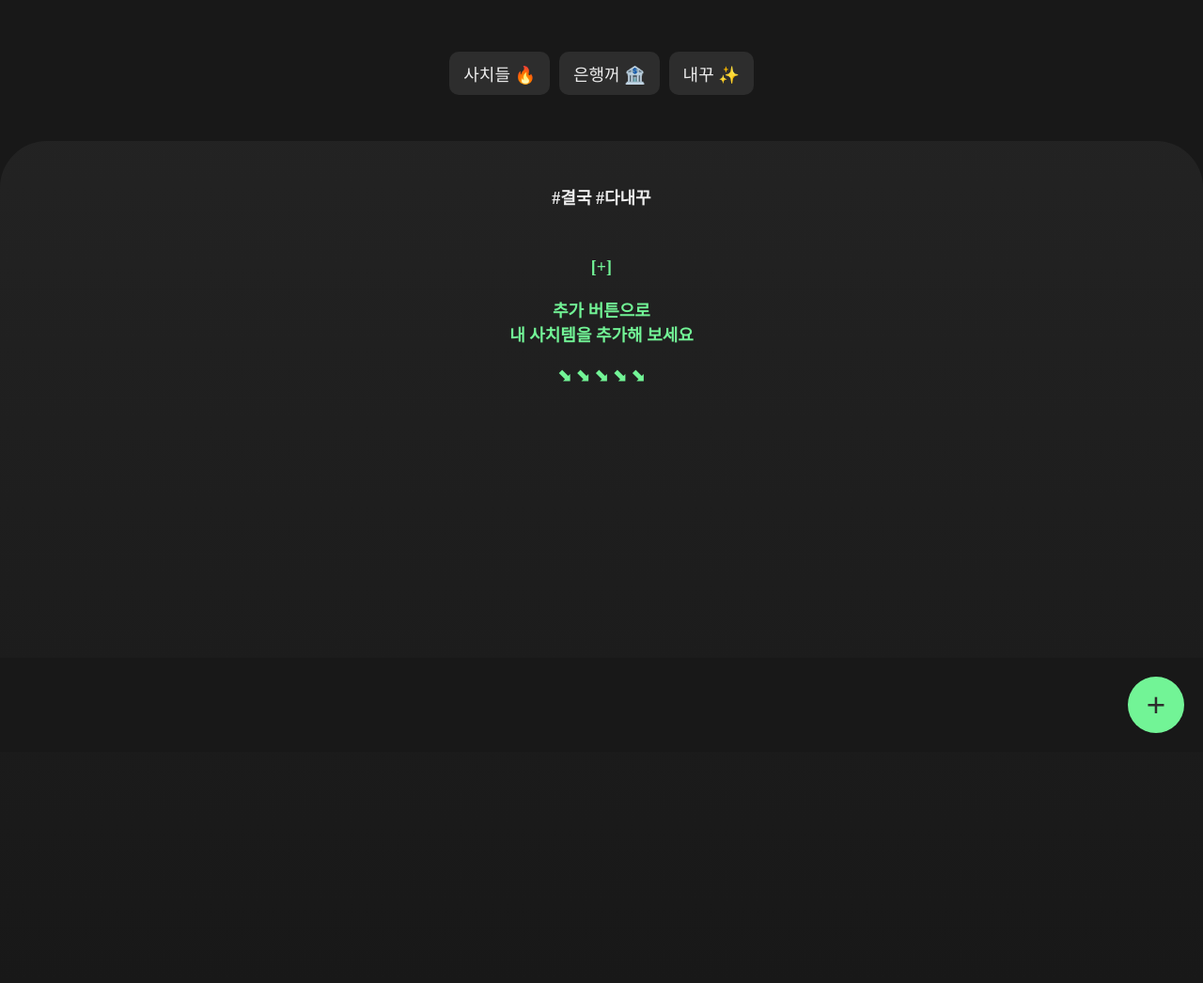
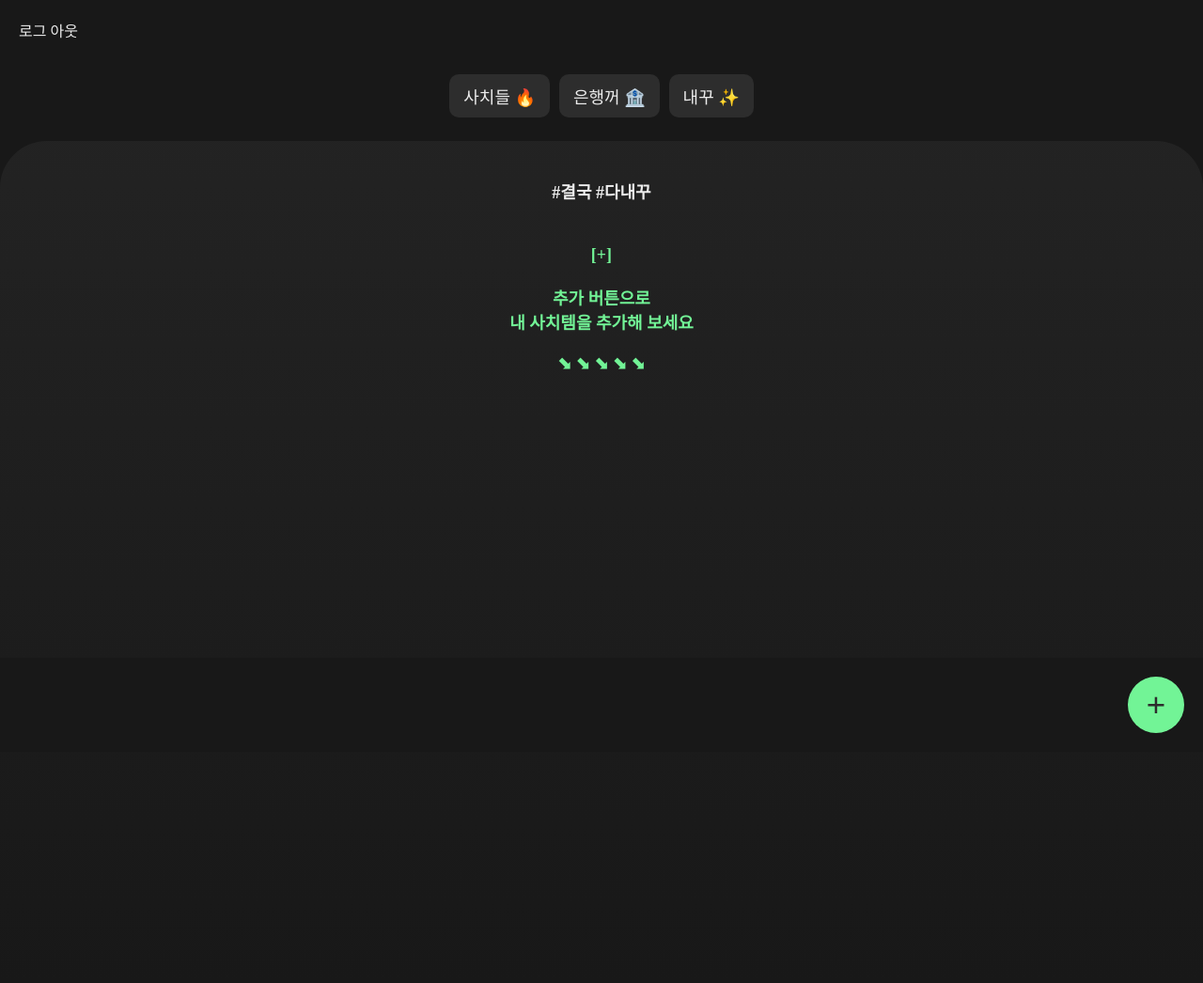
Before and after one commit to JeekLee/hanghae_luxury, a Flask app: page /mainpage/ in a window 1280 px wide. Shown: the whole page at 94% size. Run offline with Flask 2, Linux system fonts and the light colour scheme; some libraries are stand-ins or nearby versions; some web fonts are replaced.

Commit message:
feat : 로그아웃 기능추가

```diff
--- a/static/css/mainpage.css
+++ b/static/css/mainpage.css
@@ -36,9 +36,14 @@ body {
   overflow: hidden;
 
 }
+.log-out {
+  padding: 20px;
+  color: var(--color-graywhite);
+  font-family: var(--font-basic);
+}
 
 header {
-  margin-top: 50px;
+  margin-top: 10px;
   display: flex;
   justify-content: center;
 }
@@ -65,7 +70,7 @@ header button:active {
 }
 
 main {
-  margin-top: 90px;
+  margin-top: 60px;
   width: 100vw;
   height: 55vh;
   display: flex;
@@ -91,7 +96,7 @@ main h5 {
 }
 
 .main-container {
-    margin-top: 22px;
+    margin-top: 15px;
     border-radius: 15px;
   overflow: auto;
 }
--- a/static/js/mainpage.js
+++ b/static/js/mainpage.js
@@ -92,7 +92,6 @@ const buttonClick = (select)=>{
                 },
                 error: function (response) {
                         alert(response['responseJSON']['msg'])
-                        location.href ='/';
                 }
             })}
 
@@ -148,7 +147,6 @@ $(function() {
         },
         error: function (response) {
             alert(response['responseJSON']['msg'])
-            location.href = '/';
         }
     })
 })
@@ -168,3 +166,9 @@ $(function(){
 $(function() {
     $('.add-button').click(()=>{location.href = '/addpage'})
 })
+
+function logout() {
+    $.removeCookie('mytoken', { path: '/' });
+    alert('로그아웃!')
+    window.location.href = '/'
+}
--- a/templates/mainpage.html
+++ b/templates/mainpage.html
@@ -4,12 +4,19 @@
     <meta charset="UTF-8" />
     <meta http-equiv="X-UA-Compatible" content="IE=edge" />
     <meta name="viewport" content="width=device-width, initial-scale=1.0" />
-    <title>사치의 즐거움</title>
+      <!—쿠키 사용을 위해 넣어주세요!—>
+    <script src="https://cdnjs.cloudflare.com/ajax/libs/jquery-cookie/1.4.1/jquery.cookie.min.js"
+    integrity="sha512-3j3VU6WC5rPQB4Ld1jnLV7Kd5xr+cq9avvhwqzbH/taCRNURoeEpoPBK9pDyeukwSxwRPJ8fDgvYXd6SkaZ2TA=="
+    crossorigin="anonymous" referrerpolicy="no-referrer"></script>
       <script src="https://ajax.googleapis.com/ajax/libs/jquery/3.5.1/jquery.min.js"></script>
     <script src="../static/js/mainpage.js"></script>
     <link rel="stylesheet" href="../static/css/mainpage.css" />
+       <title>사치의 즐거움</title>
   </head>
   <body>
+    <div class="top">
+        <div class="log-out" onclick="logout()">로그 아웃</div>
+    </div>
     <header>
       <button class="all-list-button">사치들 🔥</button>
       <button class="bank-list-button">은행꺼 🏦</button>
```
Also changed, not shown: views/mainpage.py (+0 -22 lines).
